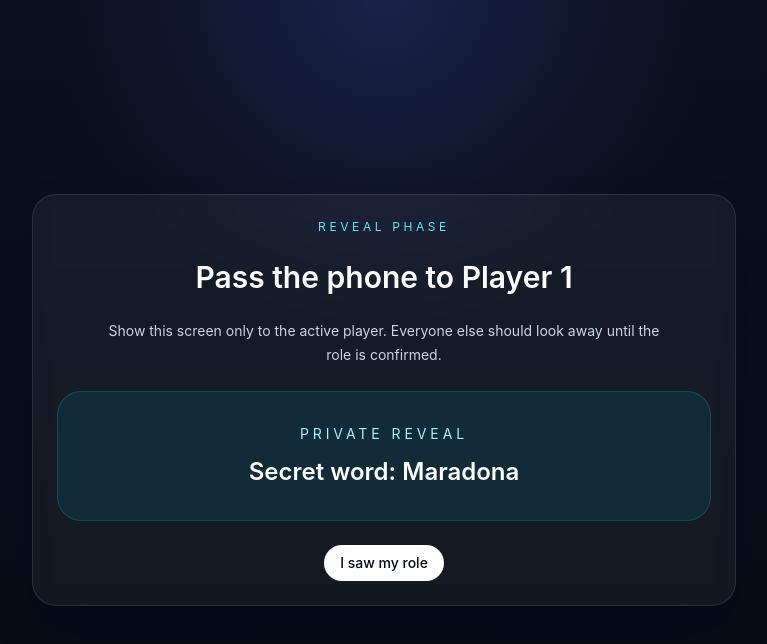
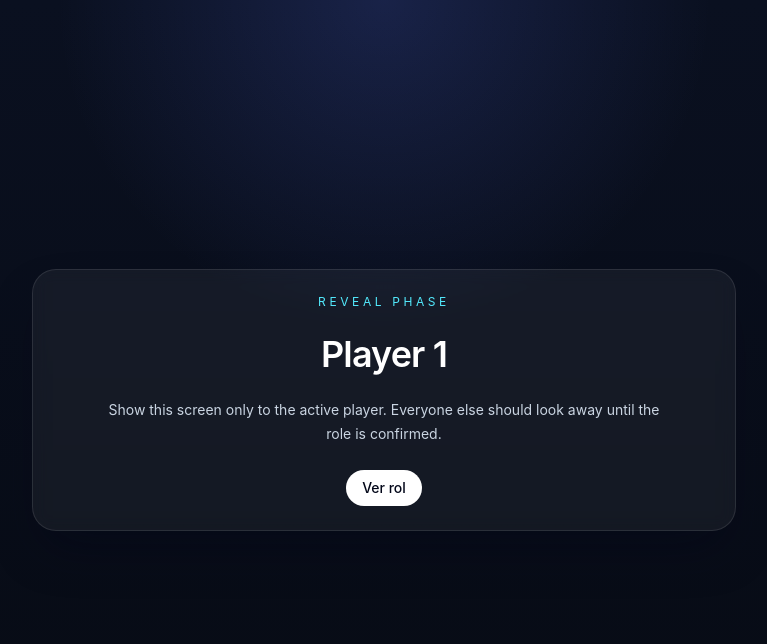
Before and after one commit to ezefernandezyf/impostor-game, a React (Vite) app: page / in a window 1280 px wide. Both pictures are taken after a click on the button "Start game". Shown: the top 644 px of the page, without its empty margins (256-1023 px from the left). Built offline with nearby package versions, Linux system fonts and the light colour scheme.

Commit message:
feat: gate role reveal
Reveal: primero muestra el nombre, luego revela el rol con un boton. El impostor se destaca en rojo. Nota: commit con --no-verify por falsos positivos de .gga en TSX; npm test y npm run lint pasaron.

```diff
--- a/src/components/ui/Button.tsx
+++ b/src/components/ui/Button.tsx
@@ -8,8 +8,11 @@
 
 export function Button({ variant = "primary", className = "", ...props }: ButtonProps): ReactElement {
   const baseClassName =
-    "inline-flex items-center justify-center rounded-full px-4 py-2 text-sm font-medium transition";
-  const variantClassName = variant === "primary" ? "bg-white text-slate-950" : "bg-slate-800 text-white";
+    "inline-flex items-center justify-center rounded-full px-4 py-2 text-sm font-medium transition focus-visible:outline-none focus-visible:ring-2 focus-visible:ring-cyan-400/30 disabled:cursor-not-allowed disabled:opacity-60";
+  const variantClassName =
+    variant === "primary"
+      ? "bg-white text-slate-950 hover:bg-white/90 active:bg-white/80"
+      : "bg-slate-800 text-white hover:bg-slate-700 active:bg-slate-600";
 
   return <button className={`${baseClassName} ${variantClassName} ${className}`.trim()} {...props} />;
 }
--- a/src/features/reveal/RevealScreen.tsx
+++ b/src/features/reveal/RevealScreen.tsx
@@ -1,33 +1,54 @@
+import { useEffect, useState } from "react";
 import type { ReactElement } from "react";
 import { Button } from "../../components/ui/Button";
 import { Card } from "../../components/ui/Card";
 
 export interface RevealScreenProps {
   playerName: string;
-  roleText: string;
+  revealText: string;
+  revealTone?: "default" | "impostor";
   onConfirm: () => void;
 }
 
-export function RevealScreen({ playerName, roleText, onConfirm }: RevealScreenProps): ReactElement {
+export function RevealScreen({ playerName, revealText, revealTone = "default", onConfirm }: RevealScreenProps): ReactElement {
+  const [isRevealed, setIsRevealed] = useState(false);
+
+  useEffect(() => {
+    setIsRevealed(false);
+  }, [playerName, revealText]);
+
+  const revealClassName =
+    revealTone === "impostor" ? "text-rose-200" : "text-white";
+
   return (
     <main className="mx-auto flex min-h-screen w-full max-w-3xl items-center px-4 py-10 sm:px-6 lg:px-8">
       <Card className="w-full space-y-6 text-center">
         <p className="text-xs uppercase tracking-[0.3em] text-cyan-300">Reveal phase</p>
-        <h2 className="text-3xl font-semibold text-white">Pass the phone to {playerName}</h2>
+        <h2 className="text-3xl font-semibold tracking-tight text-white sm:text-4xl">{playerName}</h2>
         <p className="mx-auto max-w-xl text-sm leading-6 text-slate-300">
           Show this screen only to the active player. Everyone else should look away until the role is confirmed.
         </p>
 
+        {!isRevealed ? (
+          <div className="flex justify-center">
+            <Button type="button" onClick={() => setIsRevealed(true)}>
+              Ver rol
+            </Button>
+          </div>
+        ) : (
+          <>
             <div className="rounded-3xl border border-cyan-400/20 bg-cyan-400/10 px-6 py-8">
               <p className="text-sm uppercase tracking-[0.28em] text-cyan-200">Private reveal</p>
-          <p className="mt-3 text-2xl font-semibold text-white">{roleText}</p>
+              <p className={`mt-3 text-2xl font-semibold ${revealClassName}`.trim()}>{revealText}</p>
             </div>
 
             <div className="flex justify-center">
               <Button type="button" onClick={onConfirm}>
-            I saw my role
+                Ya vi mi rol
               </Button>
             </div>
+          </>
+        )}
       </Card>
     </main>
   );
```
Also changed, not shown: 1 other file (tests, documents, lock files or other folders). Lines whose indentation alone changed are shown as unchanged.
